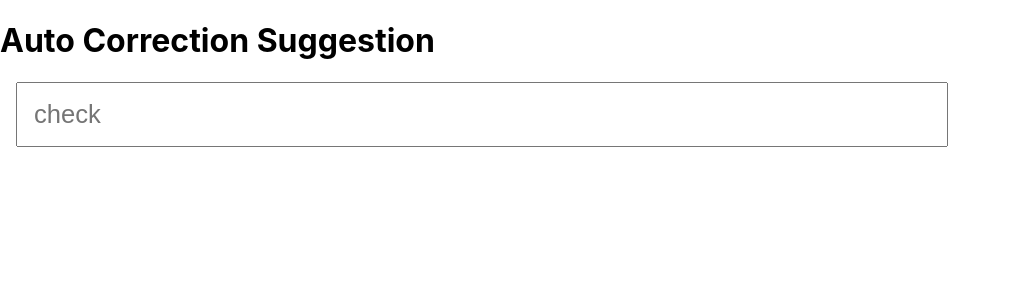
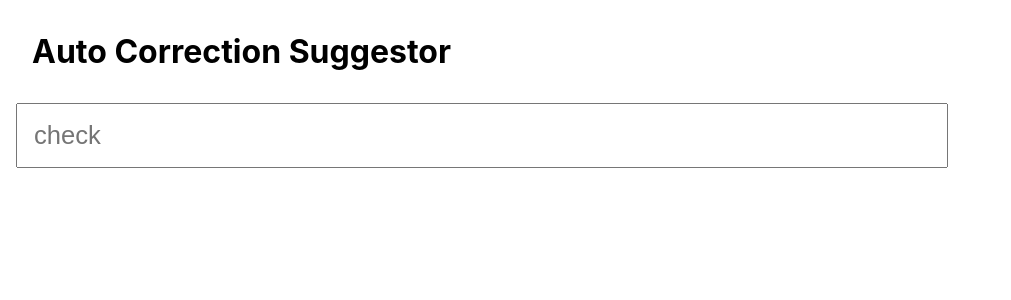
Before and after one commit to axai-kaizoku/html-js-basic, a React (Create React App) app in the folder todo/: page / in a window 1280 px wide. Shown: the top 300 px of the page, without its empty margins (0-1011 px from the left). Built offline with nearby package versions, Linux system fonts and the light colour scheme.

Commit message:
Add changes

```diff
--- a/todo/src/components/AutoCorrection/index.js
+++ b/todo/src/components/AutoCorrection/index.js
@@ -3,8 +3,12 @@ import axios from 'axios'
 import "./styles.css"
 
 const AutoCorrection = () => {
+
+    // State declarations
     const [word, setWord] = useState("");
     const [corrections, setCorrections] = useState([]);
+
+    // Event Handlers
     const onChange = async (event) => {
         const inputWord = event.target.value;
         setWord(inputWord);
@@ -13,6 +17,7 @@ const AutoCorrection = () => {
                 setCorrections([])
             } else {
                 await axios.post("http://localhost:8080/spell", { word: word }).then((res) => setCorrections(res.data))
+                console.log(corrections)
             }
         } catch (error) {
             console.log(error)
@@ -25,7 +30,7 @@ const AutoCorrection = () => {
     }
     return (
         <div className="suggestion-box">
-            <h1>Auto Correction Suggestion</h1>
+            <h1 className="heading">Auto Correction Suggestor</h1>
             <div className="box-inner">
                 <input type="text" placeholder="check" value={word} onChange={e => onChange(e)} className="suggestion-input" />
                 {word && (<div className="dropdown"><ul >
--- a/todo/src/components/AutoCorrection/styles.css
+++ b/todo/src/components/AutoCorrection/styles.css
@@ -1,6 +1,10 @@
 .box-inner {
     width: 70%;
     position: relative;
+}
+
+.suggestion-box .heading {
+    margin: 2rem 2rem;
 }
 
 .suggestion-input {
```
Also changed, not shown: 1 other file (tests, documents, lock files or other folders).
